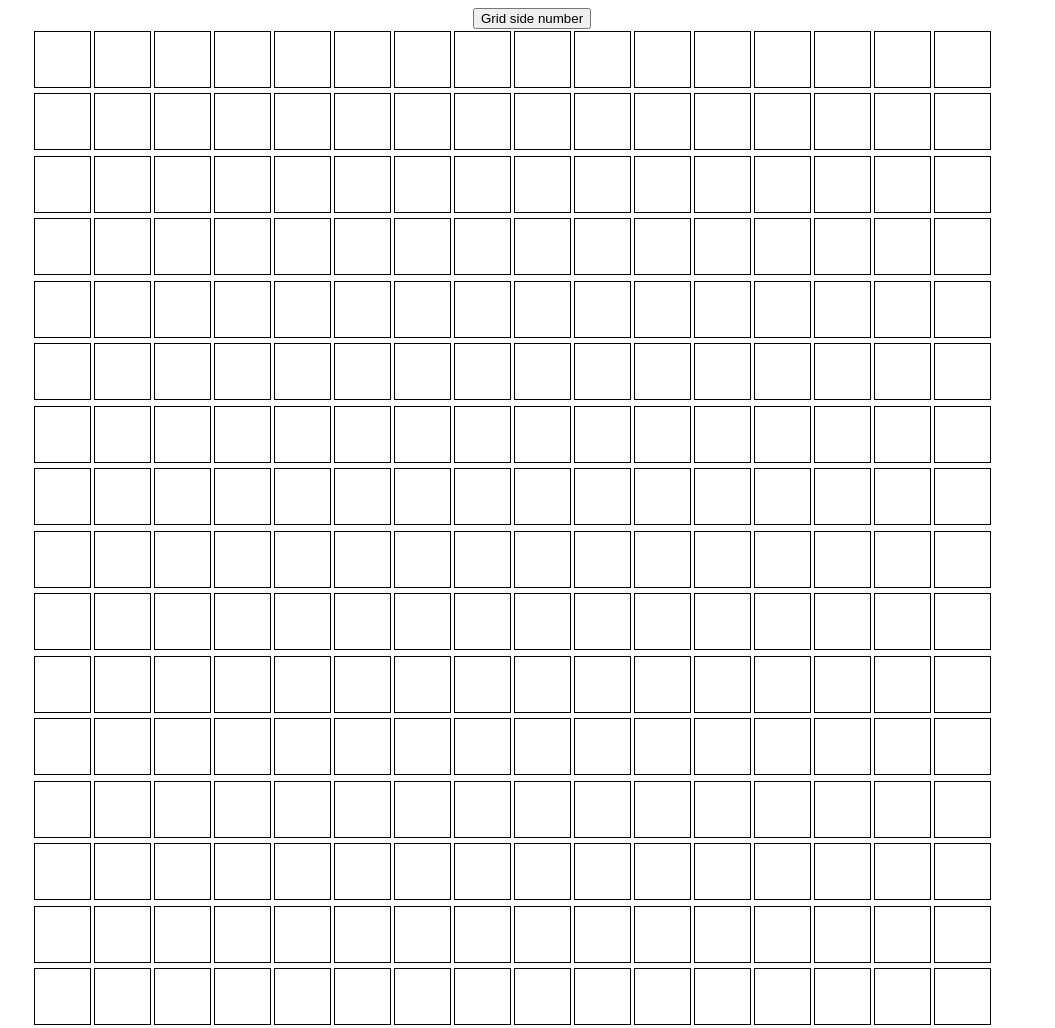
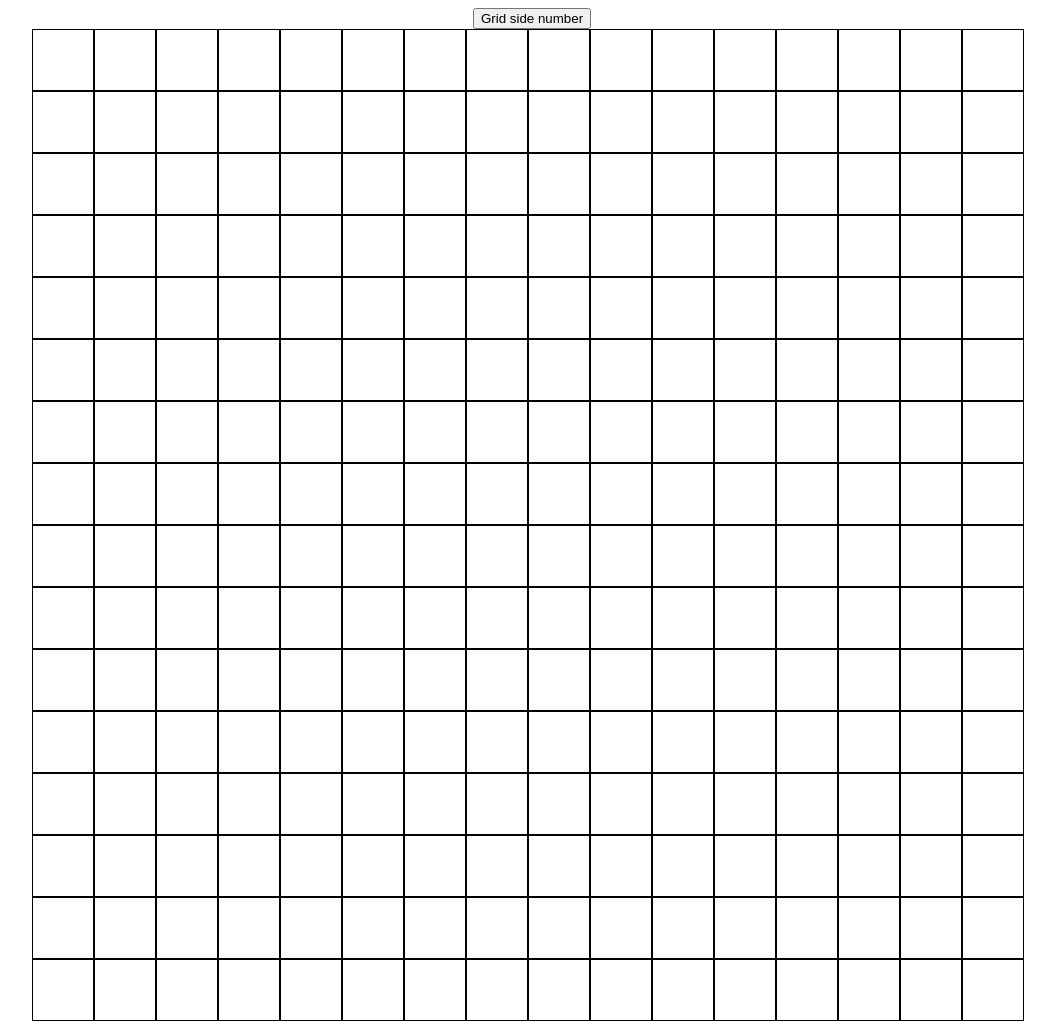
Before and after one commit to citrico-citrico/odin-etch-a-sketch, a plain HTML site: page index.html in a window 1280 px wide. Shown: the whole page, without its empty margins (108-1163 px from the left). Drawn offline with Linux system fonts and the light colour scheme.

Commit message:
Removed the gaps from the grid.
Removed the gaps between the rows by removing the margin values
from the css and by justifying the content to the start.
Also it seemed that adding a .5 to the side values made it fit
properly

```diff
--- a/style.css
+++ b/style.css
@@ -6,6 +6,7 @@ body{
 
 #container{
     display: flex;
+    align-content: flex-start;
     flex-wrap: wrap;
     height: 1000px;
     width: 1000px;
@@ -14,8 +15,13 @@ body{
 .list-item{
     display: block;
     background-color: white;
-    height: 55px;
-    width: 55px;
-    margin: 1.5px;
+    height: 60px;
+    width: 60px;
+    border: 0.1px solid black;
+}
+
+.new-list-item{
+    display: block;
+    background-color: white;
     border: 1px solid black;
 }
```
